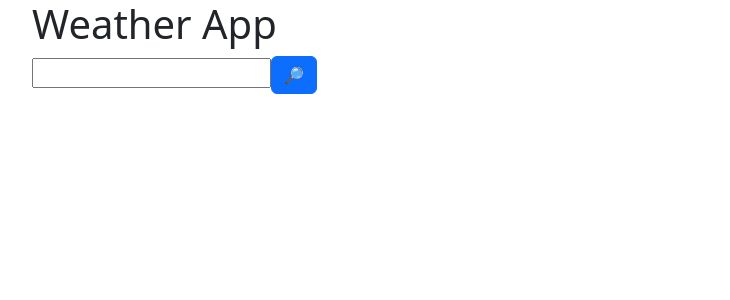
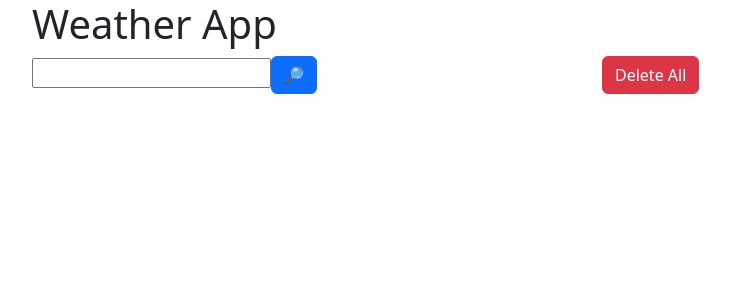
Before and after one commit to stanleyshi42/weather-app, an Angular app: page / in a window 1280 px wide. Shown: the top 300 px of the page, without its empty margins (50-780 px from the left). Built offline with nearby package versions, Linux system fonts and the light colour scheme.

Commit message:
implemented basic logic

```diff
--- a/src/app/weather-card/weather-card.component.html
+++ b/src/app/weather-card/weather-card.component.html
@@ -1,4 +1,4 @@
-<div class="container">
+<div class="container p-2 m-2 border border-dark">
   <div>{{ city }}</div>
   <div>{{ weather }}</div>
 </div>
--- a/src/app/weather-card/weather-card.component.ts
+++ b/src/app/weather-card/weather-card.component.ts
@@ -9,11 +9,15 @@ import { WeatherService } from '../weather.service';
 export class WeatherCardComponent {
   @Input() city!: string;
   srv!: any;
-  weatherInfo: any[];
-  weather!: any;
+  weatherInfo: any;
+  weather: any;
 
   constructor(srv: WeatherService) {
     this.srv = srv;
-    this.weatherInfo = this.srv.getWeatherInfo('a');
+  }
+
+  ngOnInit() {
+    this.weatherInfo = this.srv.getWeatherInfo(this.city);
+    this.weather = this.weatherInfo[0].weather;
   }
 }
--- a/src/app/weather-display/weather-display.component.html
+++ b/src/app/weather-display/weather-display.component.html
@@ -1,9 +1,14 @@
 <div class="container">
   <h1>Weather App</h1>
   <div class="row">
-    <div col="col">
+    <div class="col">
       <input [(ngModel)]="cityInput" />
       <button class="btn btn-primary" (click)="addCity()">🔎</button>
+    </div>
+    <div class="col">
+      <button class="btn btn-danger" (click)="deleteAllCities()">
+        Delete All
+      </button>
     </div>
   </div>
   <div class="row">
--- a/src/app/weather-display/weather-display.component.ts
+++ b/src/app/weather-display/weather-display.component.ts
@@ -1,5 +1,4 @@
 import { Component } from '@angular/core';
-import { WeatherService } from '../weather.service';
 
 @Component({
   selector: 'app-weather-display',
@@ -17,4 +16,8 @@ export class WeatherDisplayComponent {
       this.cityInput = '';
     }
   }
+
+  deleteAllCities() {
+    this.cities = [];
+  }
 }
--- a/src/app/weather.service.ts
+++ b/src/app/weather.service.ts
@@ -1,6 +1,5 @@
 export class WeatherService {
   getWeatherInfo(city: string) {
-    console.log(city);
     if (city.charAt(0) == 'a') {
       return [
         {
@@ -17,10 +16,10 @@ export class WeatherService {
         },
       ];
     }
-    if (city.charAt(0) == 'B City') {
+    if (city.charAt(0) == 'b') {
       return [
         {
-          city: 'b',
+          city: 'B City',
           weather: [
             [2, 2],
             [2, 2],
```
